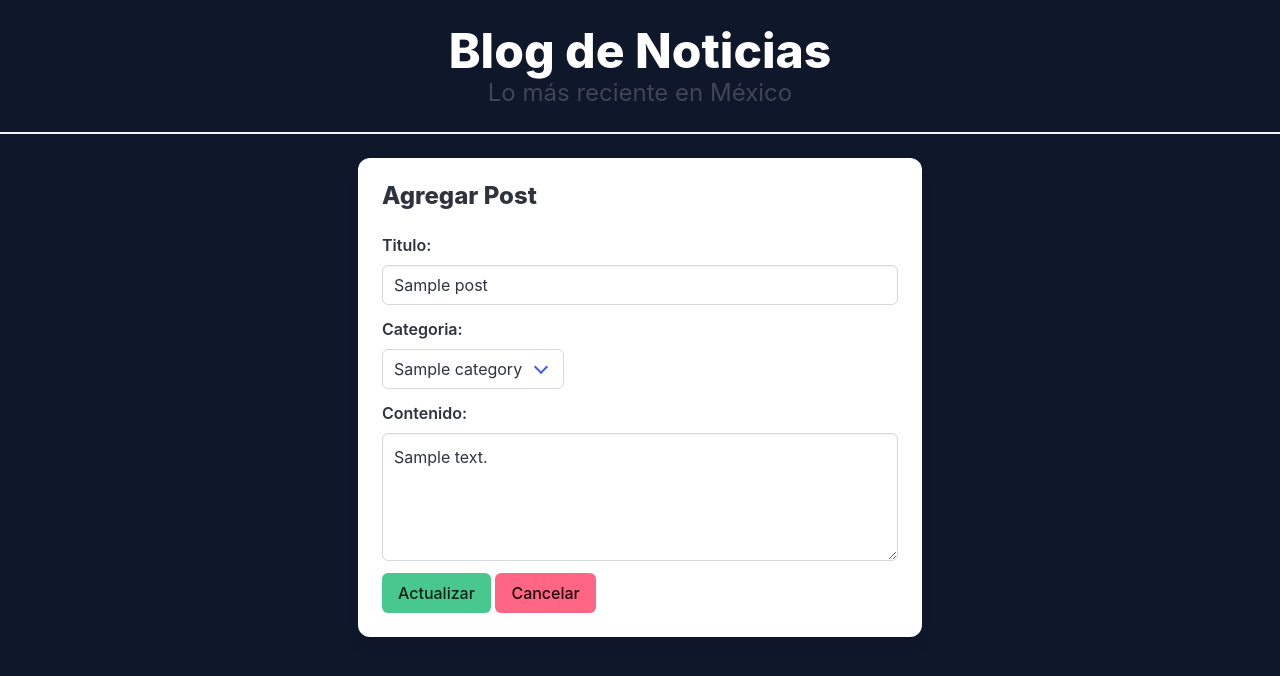
After one commit to theleo666/EX_U1_22590415, a Flask app: page /post/update/1 in a window 1280 px wide. The commit adds this page. Shown: the top 676 px of the page. Run offline with Flask 3, Linux system fonts and the light colour scheme; tables that the repository leaves empty hold one stand-in row (values such as "Sample post").

Commit message:
Cambio titulo grande

```diff
--- a/templates/index.html
+++ b/templates/index.html
@@ -1,5 +1,5 @@
 {% extends 'base.html' %}
-{% block title%} Blog de Noticias{% endblock %}
+{% block title%} Blog de Noticias v.1.1.1{% endblock %}
 
 {% block content%}
 <div class="columns">
--- /dev/null
+++ b/templates/update_post.html
@@ -0,0 +1,49 @@
+{% extends 'base.html' %}
+{% block title%} Blog de Noticias{% endblock %}
+{% block content%}
+<div class="columns">
+    <div class="column is-offset-3 is-6">
+        <div class="card">
+            <div class="card-content">
+                <div class="media">
+                    <div class="media-content">
+                        <p class="title is-4">Agregar Post</p>
+                    </div>
+                </div>
+                <div class="content">
+                    <form action="{{ url_for('update_post', id = post.id) }}" method="post">
+                        <div class="field">
+                            <label class="label">Titulo:</label>
+                            <div class="control">
+                                <input class="input" type="text" name='title' value="{{post.title}}">
+                            </div>
+                        </div>
+                        <div class="field">
+                            <label class="label">Categoria:</label>
+                            <div class="control">
+                                <div class="select">
+                                    <select name="category_id">
+                                        {% for category in categories %}
+                                        <option value="{{ category.id }}" {% if category.id == post.category_id %}selected{% endif %}>
+                                            {{ category.name }}
+                                        </option>
+                                        {% endfor %}
+                                    </select>
+                                </div>
+                            </div>
+                        </div>
+                        <div class="field">
+                            <label class="label">Contenido:</label>
+                            <div class="control">
+                                <textarea class="textarea" name="content" >{{post.content}}</textarea>
+                            </div>
+                        </div>
+                        <button class="button is-success " type="submit">Actualizar</button>
+                        <a class="button is-danger" href="{{ url_for('index') }}">Cancelar</a>
+                    </form>
+                </div>
+            </div>
+        </div>
+    </div>
+</div>
+{% endblock%}
```
